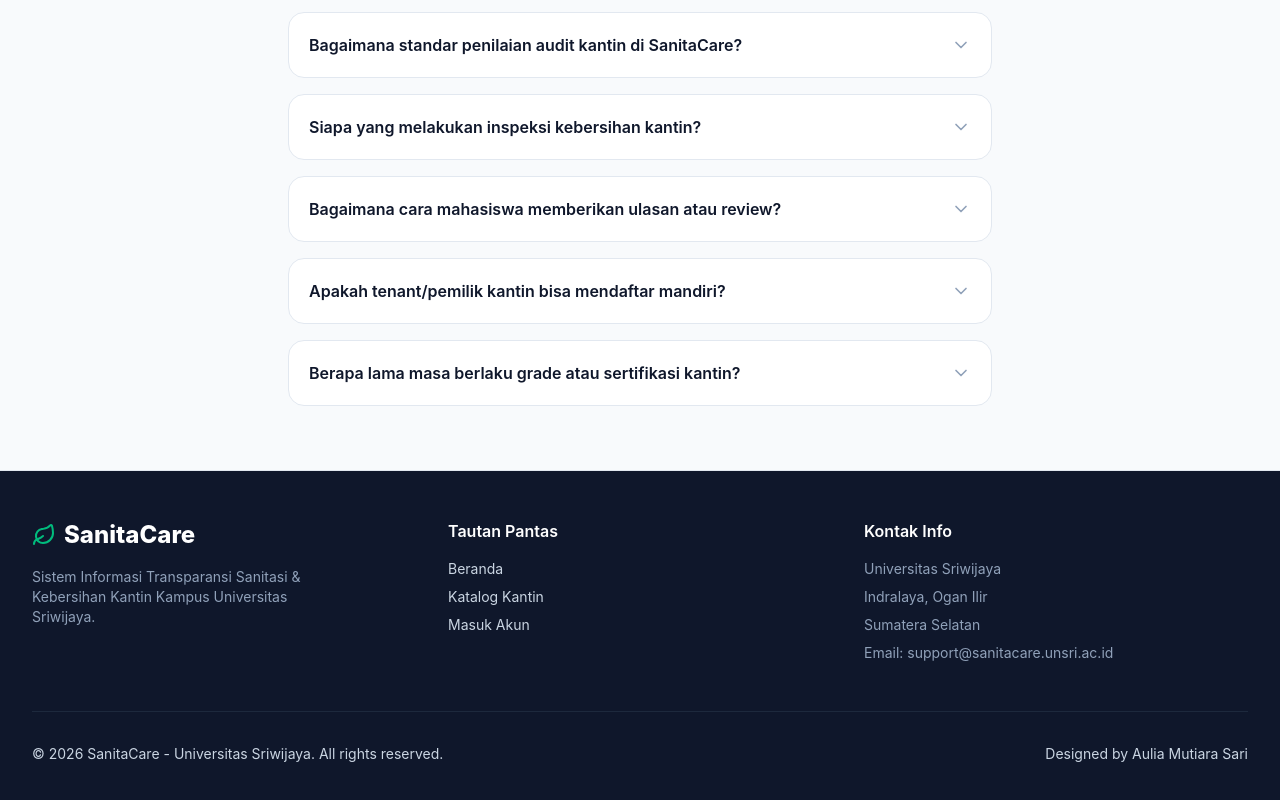
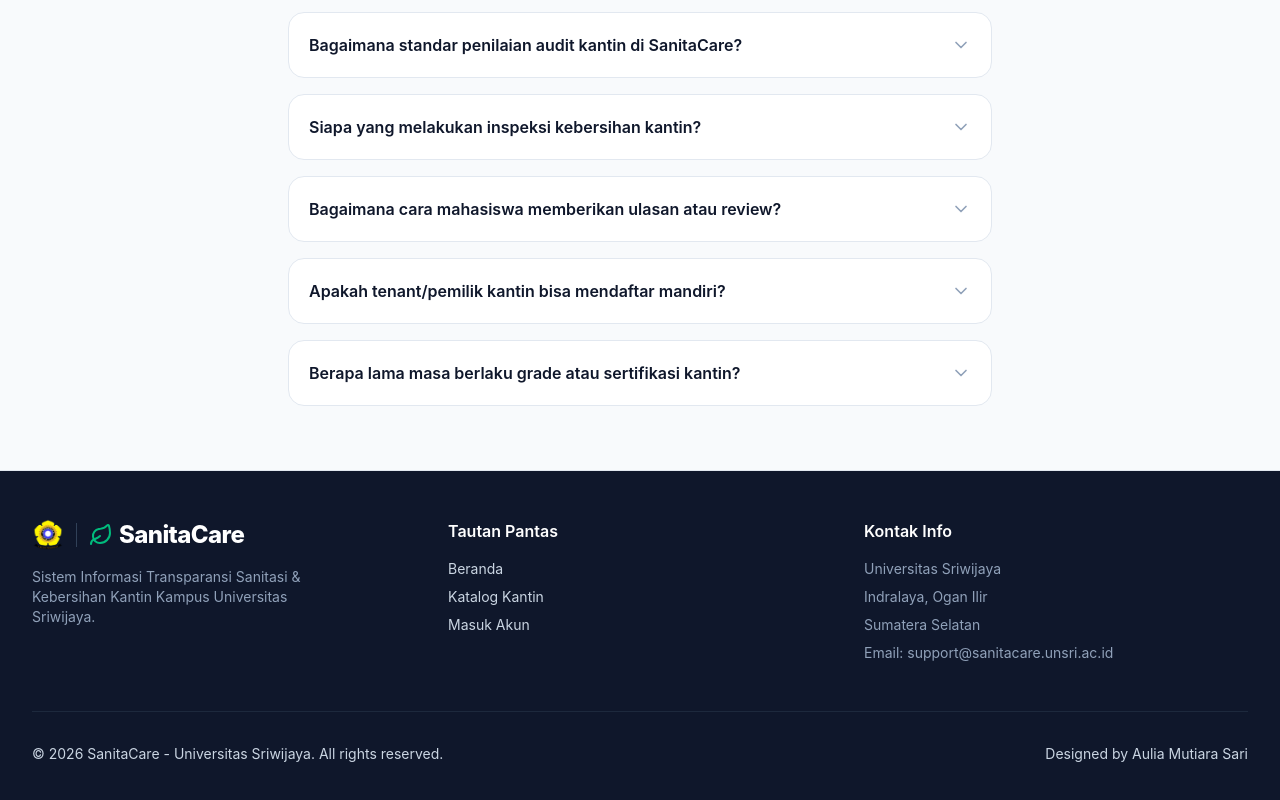
Before and after one commit to auliamutiaraa/SanitaCare, a React (Vite) app: page / in a window 1280 px wide. Shown: the part 4523-5323 px from the top of the page. Built offline with nearby package versions, Linux system fonts and the light colour scheme; no server answers; the database is empty.

Commit message:
feat(footer): update footer and add unsri logos

```diff
--- a/src/components/common/Footer.jsx
+++ b/src/components/common/Footer.jsx
@@ -1,5 +1,6 @@
 import React from 'react';
 import { Leaf } from 'lucide-react';
+import logoUnsri from '../../assets/logo-unsri.png';
 
 export const Footer = () => {
   return (
@@ -8,8 +9,16 @@ export const Footer = () => {
         <div className="grid grid-cols-1 md:grid-cols-3 gap-8">
           <div>
             <div className="flex items-center gap-2 mb-4">
-              <Leaf className="w-6 h-6 text-emerald-500" />
-              <span className="font-extrabold text-2xl text-white">SanitaCare</span>
+              <img
+                src={logoUnsri}
+                alt="Logo UNSRI"
+                className="w-8 h-8 object-contain"
+              />
+              <div className="w-px h-6 bg-slate-700 hidden sm:block mx-1"></div>
+              <div className="flex items-center gap-1.5">
+                <Leaf className="w-6 h-6 text-emerald-500" />
+                <span className="font-extrabold text-2xl text-white tracking-tight">SanitaCare</span>
+              </div>
             </div>
             <p className="text-sm text-slate-400 max-w-xs">
               Sistem Informasi Transparansi Sanitasi & Kebersihan Kantin Kampus Universitas Sriwijaya.
```
Also changed, not shown: src/assets/logo-unsri.jpg (added), src/assets/logo-unsri.png (added).
